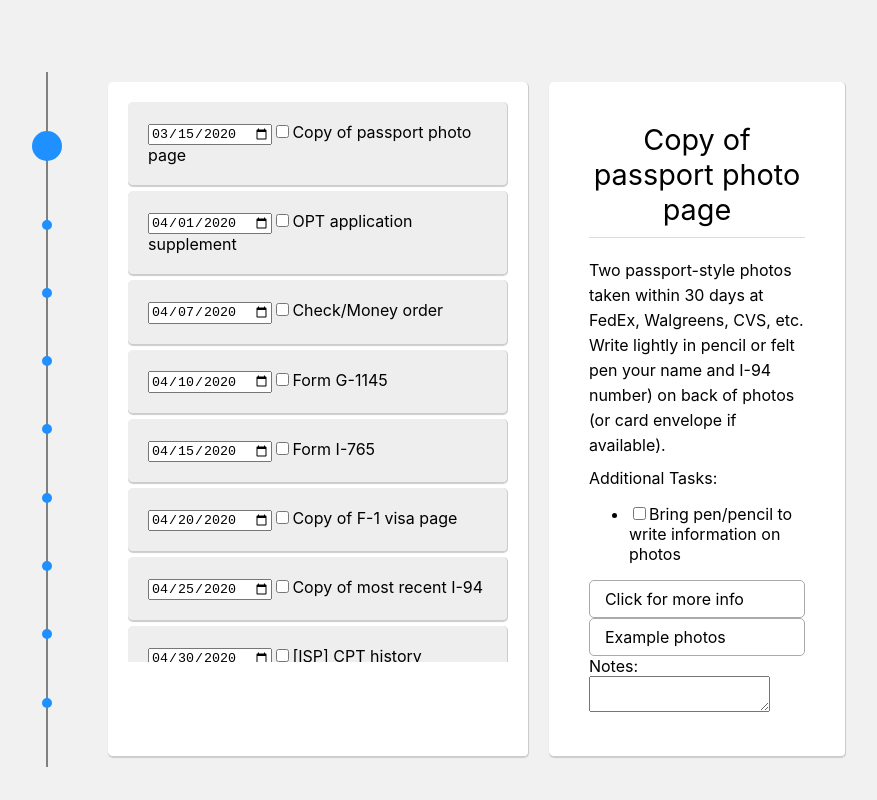
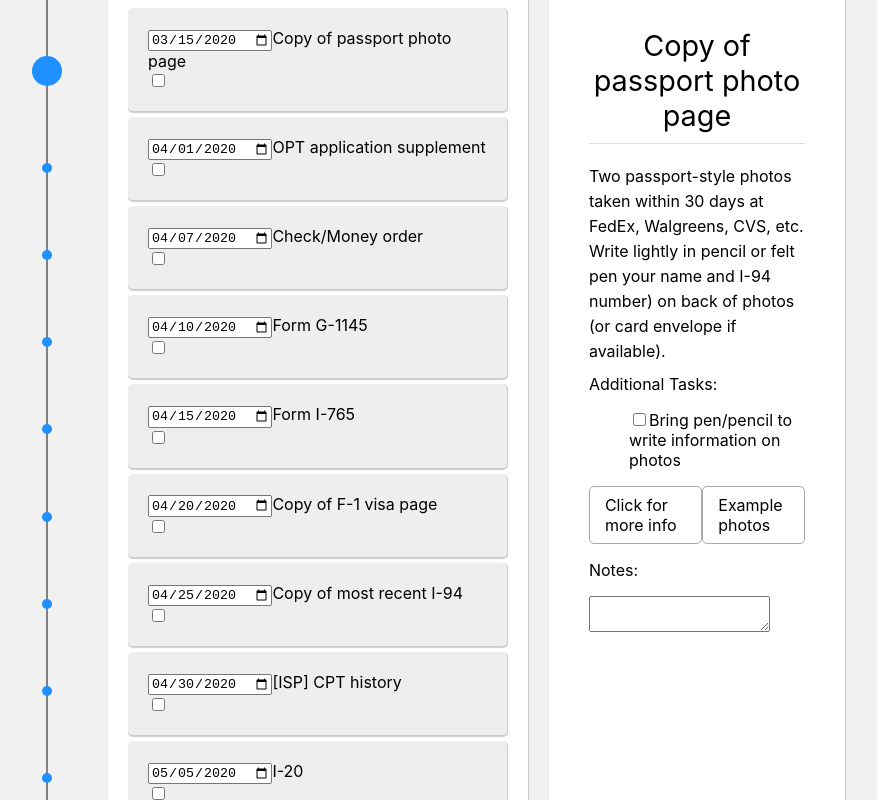
Before and after one commit to kevin-shin/Visa-vis, a React (Create React App) app: page / in a window 1280 px wide. Both pictures are taken after a click on the item "Copy of passport photo page". Shown: the whole page, without its empty margins (296-1173 px from the left). Built offline with nearby package versions, Linux system fonts and the light colour scheme.

Commit message:
Implements stylistic features.

```diff
--- a/src/app/taskCard/TaskCard.js
+++ b/src/app/taskCard/TaskCard.js
@@ -14,7 +14,7 @@ const TaskCard = (props) =>{
             <div className="task-title">{task.title}</div>
             <div className="task-description">{task.description}</div>
             <SubTasksList task={task} onChange={props.onChange}/>
-            {
+            <div className="buttonHolder">{
                 task.actionItems.map(actionItem => {
                   return (
                     <a
@@ -29,6 +29,7 @@ const TaskCard = (props) =>{
                   )
                 })
               }
+            </div>
             <TaskNotes task={task} onChange={props.onChange}/>
           </>
           :
--- a/src/app/taskCard/TaskNotes.js
+++ b/src/app/taskCard/TaskNotes.js
@@ -6,7 +6,7 @@ const TaskNotes = (props) => {
 
   return (
     <div className="TaskNotes">
-      <span className="task-notes-title">Notes:</span>
+      <p className="task-notes-title">Notes:</p>
       <textarea
         value={task.notes}
         onChange={(e) => {
--- a/src/app/taskCard/styles.css
+++ b/src/app/taskCard/styles.css
@@ -50,3 +50,17 @@
 .SubTasksList {
     margin-top: 10px
 }
+
+.SubTasksList > ul {
+    list-style-type: none;
+}
+
+
+.TaskNotes {
+    float: left;
+}
+
+.buttonHolder {
+    display: flex;
+    justify-content: space-around;
+}
--- a/src/app/tasksList/TaskListItem.js
+++ b/src/app/tasksList/TaskListItem.js
@@ -9,7 +9,7 @@ const TaskListItem = (props) => {
       className="TaskListItem"
       onClick={() => props.onSelect(task)}
     >
-
+      <div>
         <input
           type="date"
           value={task.date}
@@ -25,6 +25,11 @@ const TaskListItem = (props) => {
             props.onChange(newTask);
           }}
         />
+        <span className="task-li-title">
+          {props.task.title}
+        </span>
+      </div>
+      <div>
         <input
           type="checkbox"
           checked={task.checked}
@@ -40,9 +45,7 @@ const TaskListItem = (props) => {
             props.onChange(newTask);
           }}
         />
-      <span className="task-li-title">
-        {props.task.title}
-      </span>
+        </div>
     </li>
   )
 };
--- a/src/app/tasksList/styles.css
+++ b/src/app/tasksList/styles.css
@@ -18,6 +18,12 @@
   border-radius: 5px;
   box-shadow: 0 1px 1px 0 #ccc;
   margin-bottom: 5px;
+  justify-content: space-between;
+  flex-direction: row;
+}
+
+.TaskListItem > li {
+  display: inline-block;
 }
 
 .tasks-list {
@@ -25,5 +31,5 @@
   padding: 0;
   margin: 0;
   overflow: auto;
-  max-height: 560px;
+  /* max-height: 560px; */
 }
```
Lines whose indentation alone changed are shown as unchanged.
